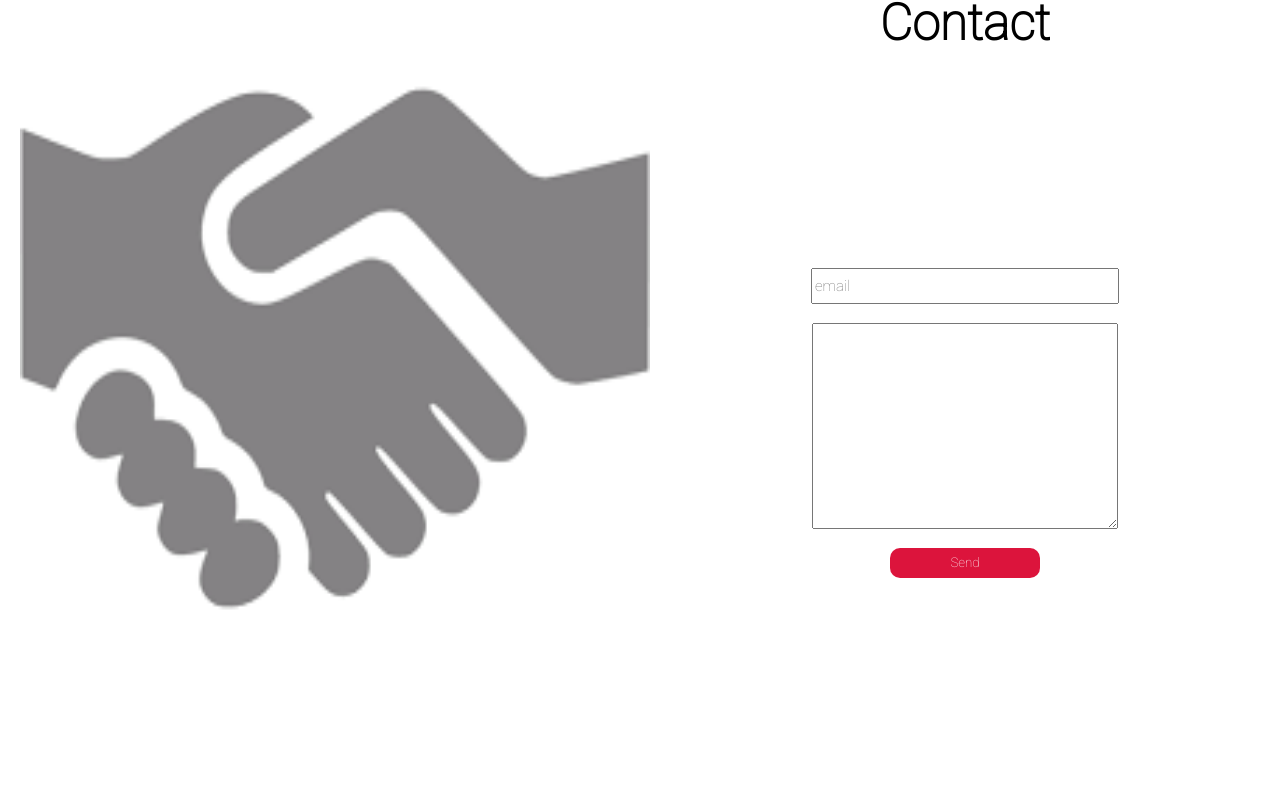
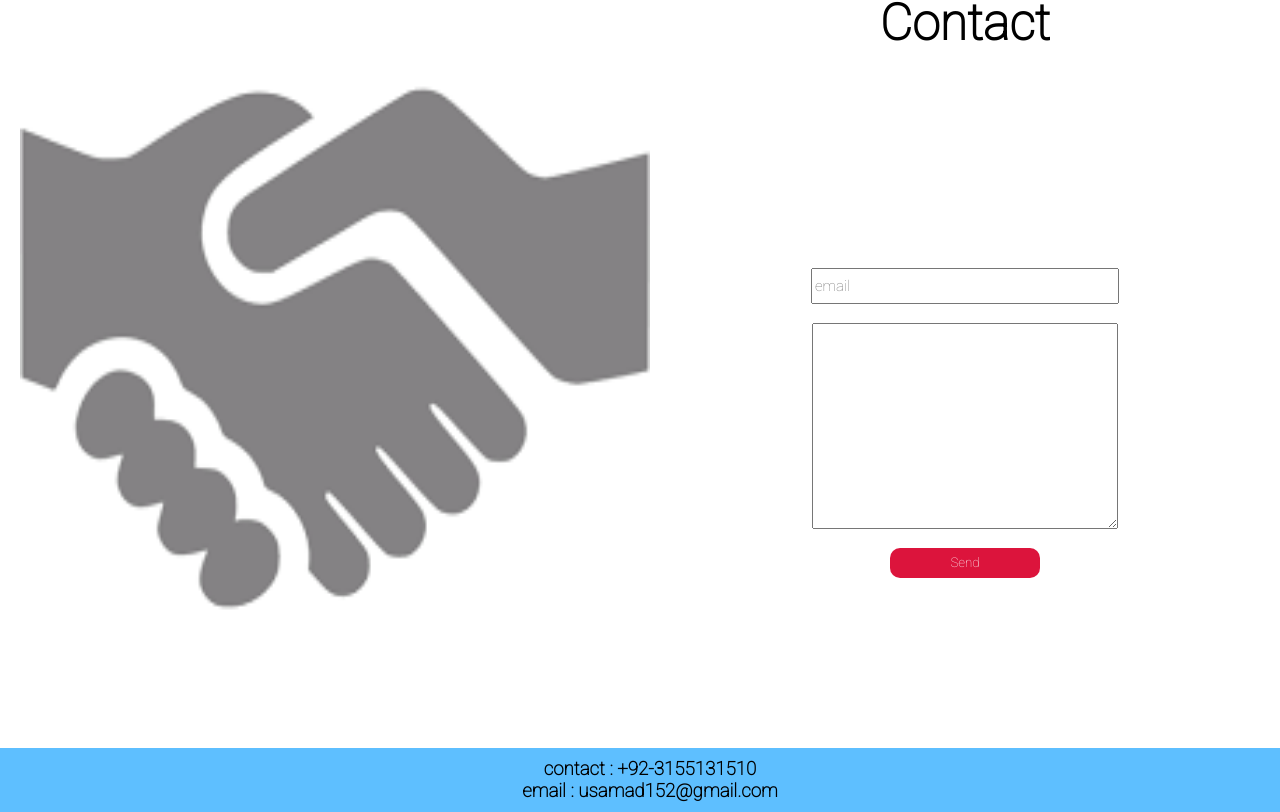
Before and after one commit to Samad-Ullah/Portfolio, a React (Create React App) app: page / in a window 1280 px wide. Shown: the part 2452-3264 px from the top of the page. Before the commit the page ends 3200 px from the top, so only its background shows below. Built offline with nearby package versions, Linux system fonts and the light colour scheme.

Commit message:
add footer

```diff
--- a/src/App.js
+++ b/src/App.js
@@ -5,6 +5,7 @@ import Portfolio from "./components/portfolio/Portfolio";
 import Intro from "./components/intro/Intro";
 import Menu from "./components/menu/menu"
 import Work from "./components/works/works"
+import Footer from "./components/footer/footer"
 
 function App() {
   const [menu, setmenu] = useState(false)
@@ -17,6 +18,7 @@ function App() {
         <Portfolio></Portfolio>
         <Work></Work>
         <Contact></Contact>
+        <Footer></Footer>
       </div>
 
 
--- /dev/null
+++ b/src/components/footer/footer.js
@@ -0,0 +1,18 @@
+import React from 'react'
+import "./footer.scss"
+
+function footer() {
+    return (
+        <div className="footer">
+            <h3>
+                contact : +92-3155131510
+            </h3>
+            <h3>
+                email : usamad152@gmail.com
+            </h3>
+
+        </div>
+    )
+}
+
+export default footer
--- /dev/null
+++ b/src/components/footer/footer.scss
@@ -0,0 +1,9 @@
+.footer{
+    width: 100vw;
+padding:10px;
+    text-align: center;
+    justify-content: center;
+    align-items: center;
+    display: block;
+    background-color: rgb(94, 191, 255);;
+}
```
